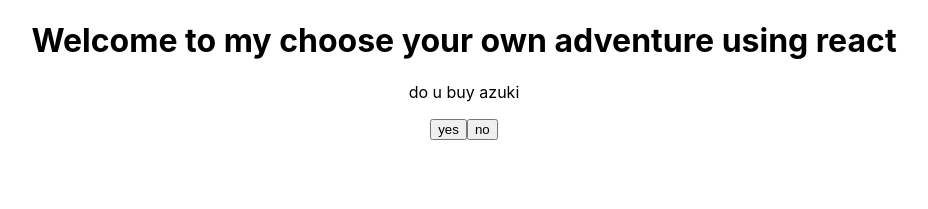
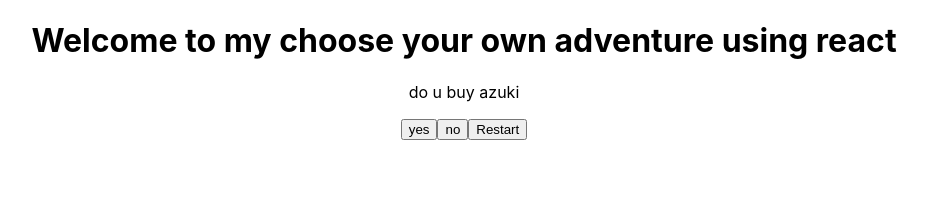
Before and after one commit to artemisIsNotBeam/Choose-story-React-, a React (Create React App) app: page / in a window 1280 px wide. Shown: the top 209 px of the page, without its empty margins (176-1104 px from the left). Built offline with nearby package versions, Linux system fonts and the light colour scheme.

Commit message:
restart button and gives alert when done

```diff
--- a/src/storychooser.js
+++ b/src/storychooser.js
@@ -14,18 +14,28 @@
   2:{
     "prompt":"u cry cause floor rises",
     "option1":"option1 (2)",
-    "option2":"option2 (2)"
+    "option2":"option2 (2)",
+    1:"done",
+    2:"done"
   },
   3:{
     "prompt":"nice u bought azuki u made big money",
     "option1": "option 1 nice",
     "option2": "option 2 nice",
+    1:"done",
+    2:"done"
+
   }
 }
 
 let CurIndex = 1;
+let newIndex = 0;
 
 class Buttan extends React.Component {
+  constructor(props){
+    super(props);
+    //this.upDate = this.upDate.bind(this);
+  }
   /*
   upDate(num){
     console.log("----")
@@ -48,21 +58,36 @@
           <p id="prompt">{example[CurIndex]["prompt"]}</p>
           <button id="button1" onClick={() =>{upDate(1,CurIndex)} }> {example[CurIndex]["option1"]}</button>
           <button id="button2" onClick={() =>{upDate(2,CurIndex)} }> {example[CurIndex]["option2"]}</button>
+          <button id="third" onClick={()=>{restart()}}>Restart</button>
       </div>
     )
   }
 }
 
+function restart(){
+  newIndex=1;
+  CurIndex = 1;
+
+  const prompt = document.getElementById("prompt");
+  const button1 = document.getElementById("button1");
+  const button2 = document.getElementById("button2");
+  //update
+  prompt.innerHTML = example[newIndex]["prompt"];
+  button1.innerHTML = example[newIndex]["option1"];
+  button2.innerHTML = example[newIndex]["option2"];
+}
 
 function upDate(num, Index){
   console.log("----")
   console.log("function got runned selectedNum was "+ num);
   console.log("function gor  unned index as "+Index);
-  let newIndex = example[Index][num];
+  newIndex = example[Index][num];
   //find the new Index or where our new messages will be.
+  if(example[Index][1] ==="done"){
+    alert("you're done yay!!!")
+  } else{
     CurIndex = newIndex;
     console.log("new Index is "+ CurIndex);
-
     //defining our things to update
     const prompt = document.getElementById("prompt");
     const button1 = document.getElementById("button1");
@@ -73,4 +98,6 @@
     button2.innerHTML = example[newIndex]["option2"];
   }
 
+}
+
 export default Buttan;
```
Lines whose indentation alone changed are shown as unchanged.
